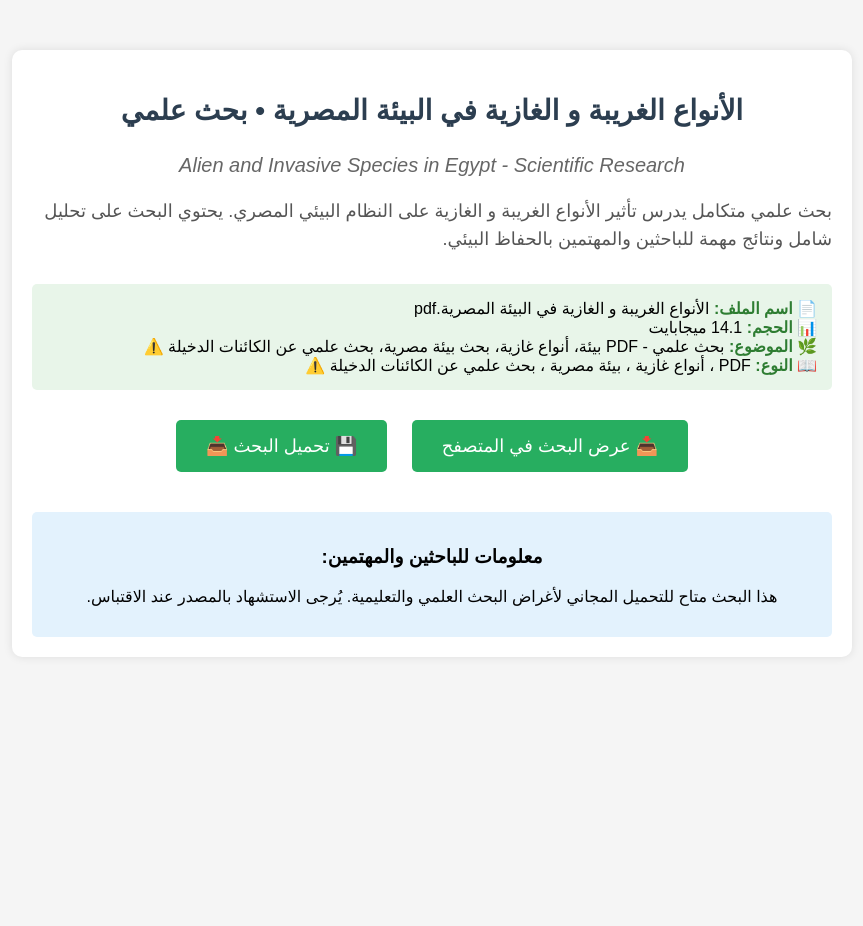
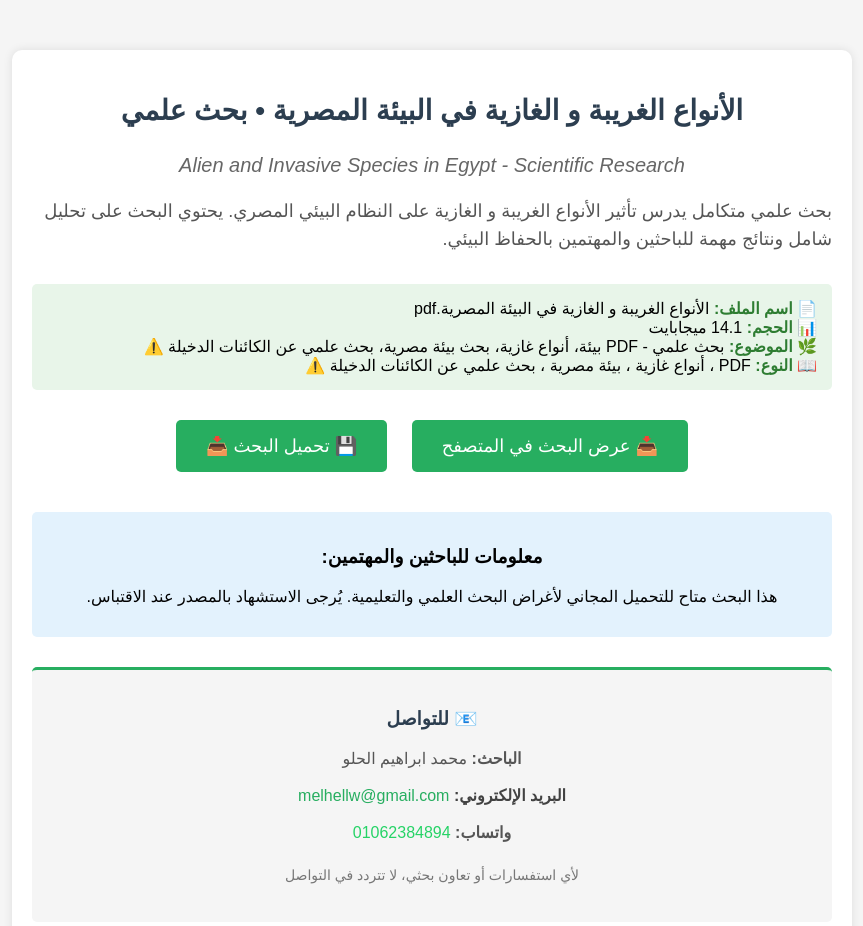
Before and after one commit to melhellw/my-pdf-host, a plain HTML site: page index.html in a window 1280 px wide. Shown: the whole page, without its empty margins (208-1071 px from the left). Before the commit the page ends 800 px from the top, so only its background shows below. Drawn offline with Linux system fonts and the light colour scheme.

Commit message:
Update index.html
Re update

```diff
--- a/index.html
+++ b/index.html
@@ -6,7 +6,7 @@
     <title>بحث عن الأنواع الغريبة و الغازية في البيئة المصرية • بحث علمي PDF</title>
     <meta name="description" content="دراسة علمية شاملة عن الأنواع الغازية والغريبة في البيئة المصرية - بحث عن تأثير الأنواع الغازية على النظام البيئي المصري. تحميل PDF مجاناً">
     <meta name="keywords" content="الأنواع الغازية، الأنواع الغريبة، البيئة المصرية، invasive species Egypt، بحث علمي، PDF، النظام البيئي، التنوع البيولوجي، مصر">
-    <meta name="author" content="موقع الأبحاث العلمية">
+    <meta name="author" content="محمد ابراهيم الحلو">
     <meta name="robots" content="index, follow">
     <link rel="canonical" href="https://melhellw.github.io/my-pdf-host/">
 
@@ -26,7 +26,8 @@
       "description": "بحث علمي متكامل يدرس تأثير الأنواع الغريبة والغازية على النظام البيئي المصري",
       "author": {
         "@type": "Person",
-        "name": "موقع الأبحاث العلمية"
+        "name": "محمد ابراهيم الحلو",
+        "email": "melhellw@gmail.com"
       },
       "inLanguage": ["ar", "en"],
       "about": {
@@ -156,6 +157,24 @@
                 هذا البحث متاح للتحميل المجاني لأغراض البحث العلمي والتعليمية. يُرجى الاستشهاد بالمصدر عند الاقتباس.
             </p>
         </div>
+
+        <footer style="margin-top: 30px; padding: 20px; background: #f5f5f5; border-radius: 5px; border-top: 3px solid #27ae60;">
+            <h3 style="color: #2c3e50; margin-bottom: 15px;">📧 للتواصل</h3>
+            <p style="margin: 8px 0; color: #555;">
+                <strong>الباحث:</strong> محمد ابراهيم الحلو
+            </p>
+            <p style="margin: 8px 0;">
+                <strong>البريد الإلكتروني:</strong>
+                <a href="mailto:melhellw@gmail.com" style="color: #27ae60; text-decoration: none;">melhellw@gmail.com</a>
+            </p>
+            <p style="margin: 8px 0; color: #555;">
+                <strong>واتساب:</strong>
+                <a href="https://wa.me/201062384894" target="_blank" style="color: #25D366; text-decoration: none;">01062384894</a>
+            </p>
+            <p style="margin-top: 15px; font-size: 14px; color: #777;">
+                لأي استفسارات أو تعاون بحثي، لا تتردد في التواصل
+            </p>
+        </footer>
     </div>
 </body>
 </html>
```
